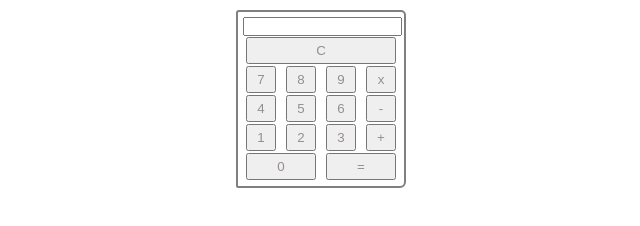
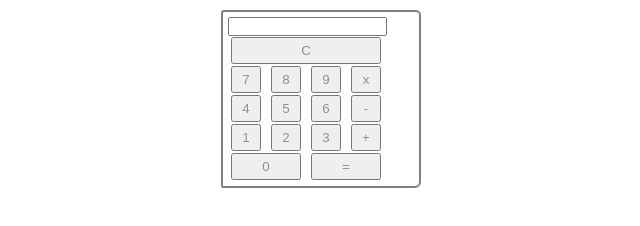
Before and after one commit to farihakausar/bsf2000848-calculator-, a plain HTML site: page index.html in a window 1280 px wide. Shown: the whole page, without its empty margins (319-959 px from the left). Drawn offline with Linux system fonts and the light colour scheme.

Commit message:
Update style.css

```diff
--- a/style.css
+++ b/style.css
@@ -11,7 +11,7 @@
     border-bottom-right-radius: 6px;
     box-sizing: border-box;
     padding: 5px;
-    width: 170px;
+    width: 200px;
 }
 #result{
     width: 155px;
```
